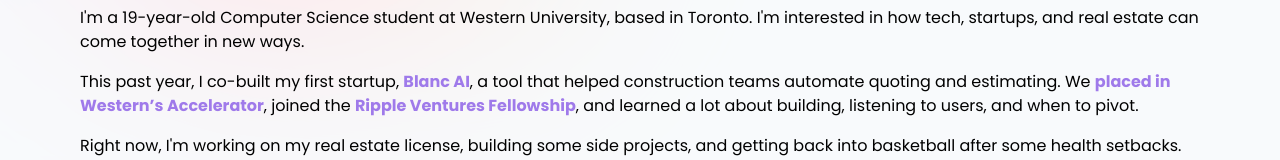
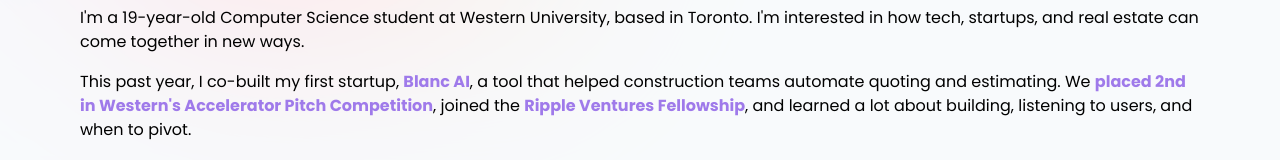
Before and after one commit to aryanbedi19/aryanbedi.com, a Next.js app: page / in a window 1280 px wide. Shown: the part 513-673 px from the top of the page. Built offline with nearby package versions, Linux system fonts and the light colour scheme.

Commit message:
chore: update favicon and MyStory section

```diff
--- a/src/components/MyStory.tsx
+++ b/src/components/MyStory.tsx
@@ -55,7 +55,7 @@
         </ChakraLink>
         , a tool that helped construction teams automate quoting and estimating. We{" "}
         <ChakraLink href="https://entrepreneurship.uwo.ca/news/2025/04/Accelerator-Profile-Aryan-Bedi-of-Blanc-AI/" isExternal color="#9F7AEA" fontWeight="bold">
-          placed in Western’s Accelerator
+          placed 2nd in Western's Accelerator Pitch Competition
         </ChakraLink>
         , joined the{" "}
         <ChakraLink href="https://www.fellowship.rippleventures.com/" isExternal color="#9F7AEA" fontWeight="bold">
@@ -68,12 +68,15 @@
         Right now, I'm working on my real estate license, building some side projects, and getting back into basketball after some health setbacks.
       </Text>
 
+      {/*
       <Text fontSize="md" mb={4}>
         I wrote a short reflection on the Blanc AI journey —{" "}
         <ChakraLink href="https://www.blancai.ca" isExternal color="#9F7AEA" fontWeight="bold">
           check it out here.
         </ChakraLink>
       </Text>
+      */}
+
       </Box>
     </Box>
   );
```
Also changed, not shown: 1 other file (tests, documents, lock files or other folders).
